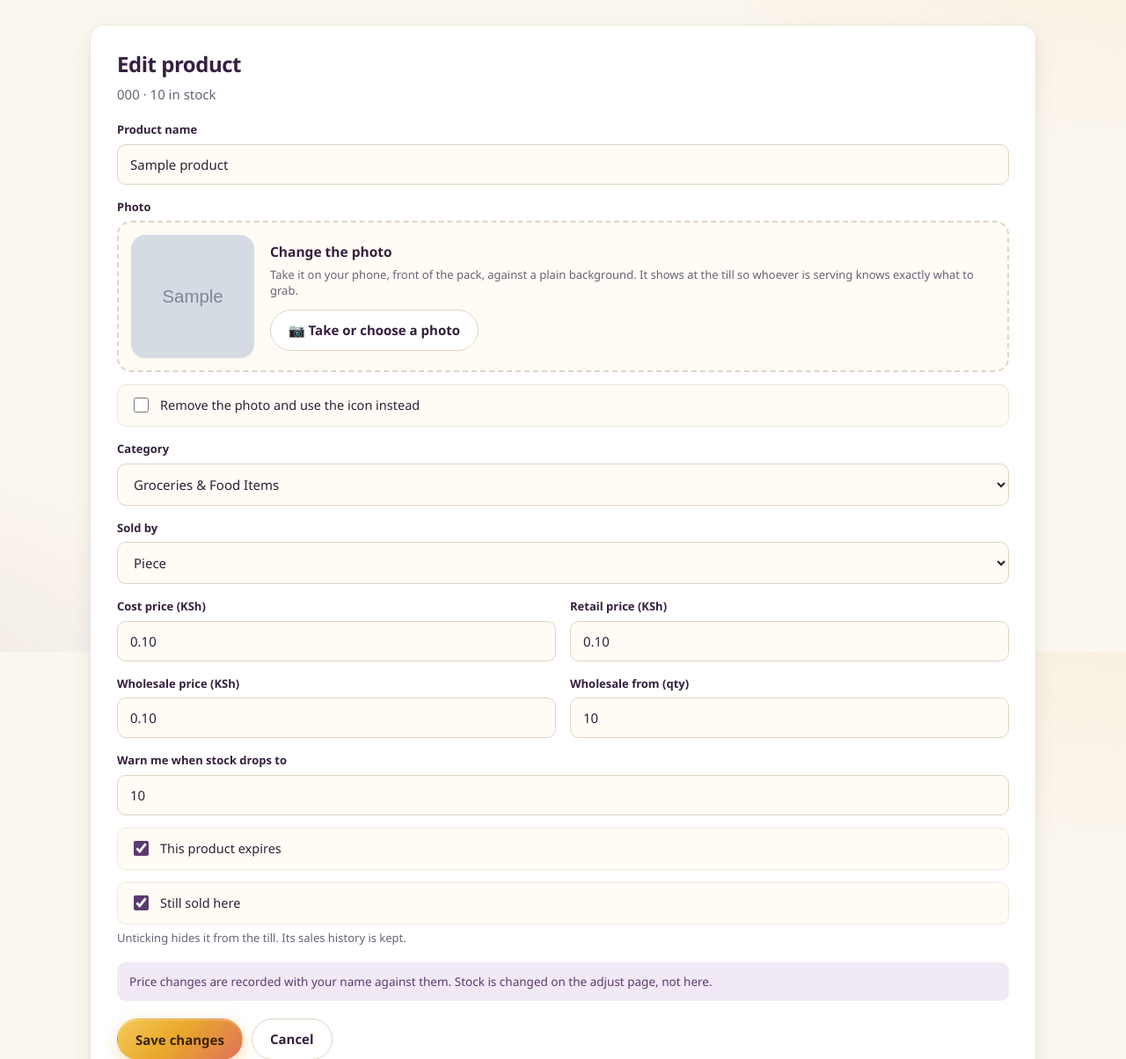
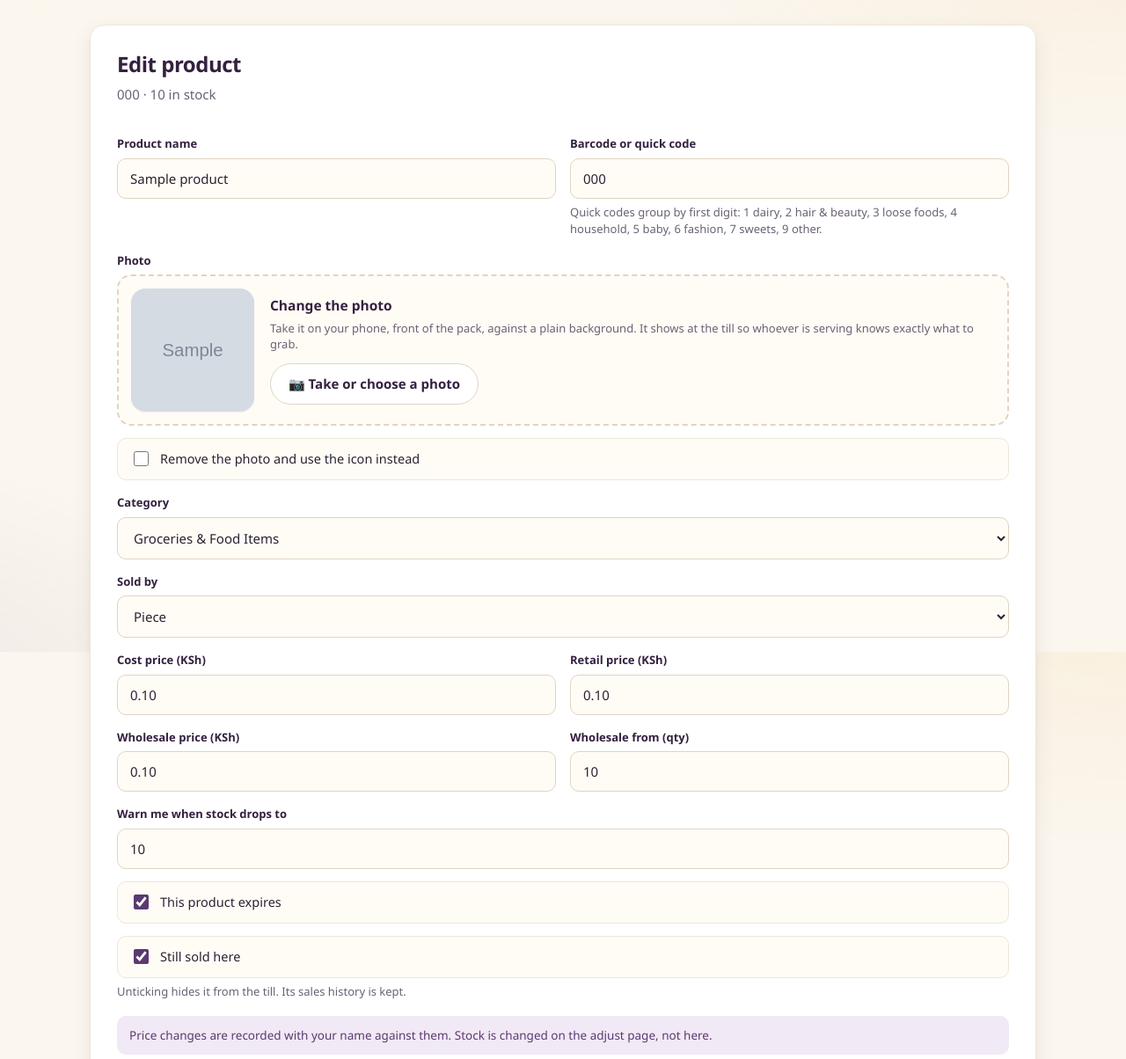
Before and after one commit to iman-alt/golden-finds-pos, a Flask app: page /products/1/edit in a window 1280 px wide. Shown: the part 59-1263 px from the top of the page at 88% size. Run offline with Flask 3, Linux system fonts and the light colour scheme; the visitor is signed in with stand-in values (Sample User, id 1); tables that the repository leaves empty hold one stand-in row (values such as "Sample post"); grey boxes marked "Sample" are stand-in pictures; data that the repository does not hold is empty; some libraries are stand-ins or nearby versions.

Commit message:
Stop quick items being saved with another group's code
A hair pin saved under Hair & beauty kept the pre-filled code 111, so the
code list (which groups by a code's first digit) showed it under Dairy &
drinks.

- The server now refuses a 3-digit code whose first digit belongs to a
  different group, and suggests that group's next free code.
- Choosing a group on the form replaces the code whenever it is empty or
  belongs to another group, even if it was typed by hand.
- A group must be chosen.
- The product edit page can now change a barcode or quick code, refusing
  one that is blank or already in use. Stock and sales history stay with
  the product, and the change is written to the activity log.

234 tests.

Co-Authored-By: Claude Opus 5 <noreply@anthropic.com>

```diff
--- a/golden-finds-pos/app/services/products.py
+++ b/golden-finds-pos/app/services/products.py
@@ -166,11 +166,32 @@ def update(conn, product_id, *, updated_by, **fields):
         raise ProductError("Product not found.")
 
     allowed = {
-        "name", "category", "unit_type", "retail_price_cents",
+        "barcode", "name", "category", "unit_type", "retail_price_cents",
         "wholesale_price_cents", "wholesale_min_qty", "cost_price_cents",
         "low_stock_threshold", "track_expiry", "image_path", "active",
     }
     changes = {k: v for k, v in fields.items() if k in allowed and v is not None}
+
+    # A barcode or quick-item code can be corrected, as long as the new one
+    # isn't blank or already used. Sales and stock history follow the
+    # product, not the code, so nothing is lost.
+    if "barcode" in changes:
+        new_code = (changes["barcode"] or "").strip()
+        if new_code == product["barcode"]:
+            del changes["barcode"]
+        else:
+            if not new_code:
+                raise ProductError("The barcode or code can't be empty.")
+            taken = conn.execute(
+                "SELECT name FROM products WHERE barcode = ? AND id <> ?",
+                (new_code, product_id),
+            ).fetchone()
+            if taken:
+                raise ProductError(f"That code is already used by {taken['name']}.")
+            changes["barcode"] = new_code
+            audit(conn, updated_by, "barcode_changed", "product", product_id,
+                  f"{product['barcode']} -> {new_code}")
+
     if not changes:
         return
 
--- a/golden-finds-pos/app/views/inventory.py
+++ b/golden-finds-pos/app/views/inventory.py
@@ -134,6 +134,7 @@ def edit_product(product_id):
                 updated_by=current_user()["id"],
                 # "" clears the photo; None leaves it as it was.
                 image_path=new_photo or ("" if remove_photo else None),
+                barcode=form.get("barcode"),
                 name=form.get("name"),
                 category=form.get("category"),
                 unit_type=form.get("unit_type"),
--- a/golden-finds-pos/templates/edit_product.html
+++ b/golden-finds-pos/templates/edit_product.html
@@ -11,8 +11,17 @@
     <form method="POST" enctype="multipart/form-data">
         <input type="hidden" name="csrf_token" value="{{ csrf_token() }}">
 
-        <label for="name">Product name</label>
-        <input type="text" id="name" name="name" value="{{ product['name'] }}" required>
+        <div class="form-row">
+            <div>
+                <label for="name">Product name</label>
+                <input type="text" id="name" name="name" value="{{ product['name'] }}" required>
+            </div>
+            <div>
+                <label for="barcode">Barcode or quick code</label>
+                <input type="text" id="barcode" name="barcode" value="{{ product['barcode'] }}" required>
+                <p class="field-hint">Quick codes group by first digit: 1 dairy, 2 hair &amp; beauty, 3 loose foods, 4 household, 5 baby, 6 fashion, 7 sweets, 9 other.</p>
+            </div>
+        </div>
 
         <label>Photo</label>
         {% include "_photo_picker.html" %}
```
Also changed, not shown: golden-finds-pos/app/views/quick_items.py (+14 -2 lines), golden-finds-pos/templates/quick_items.html (+7 -4 lines), golden-finds-pos/tests/test_quick_items.py (+54 -0 lines).
